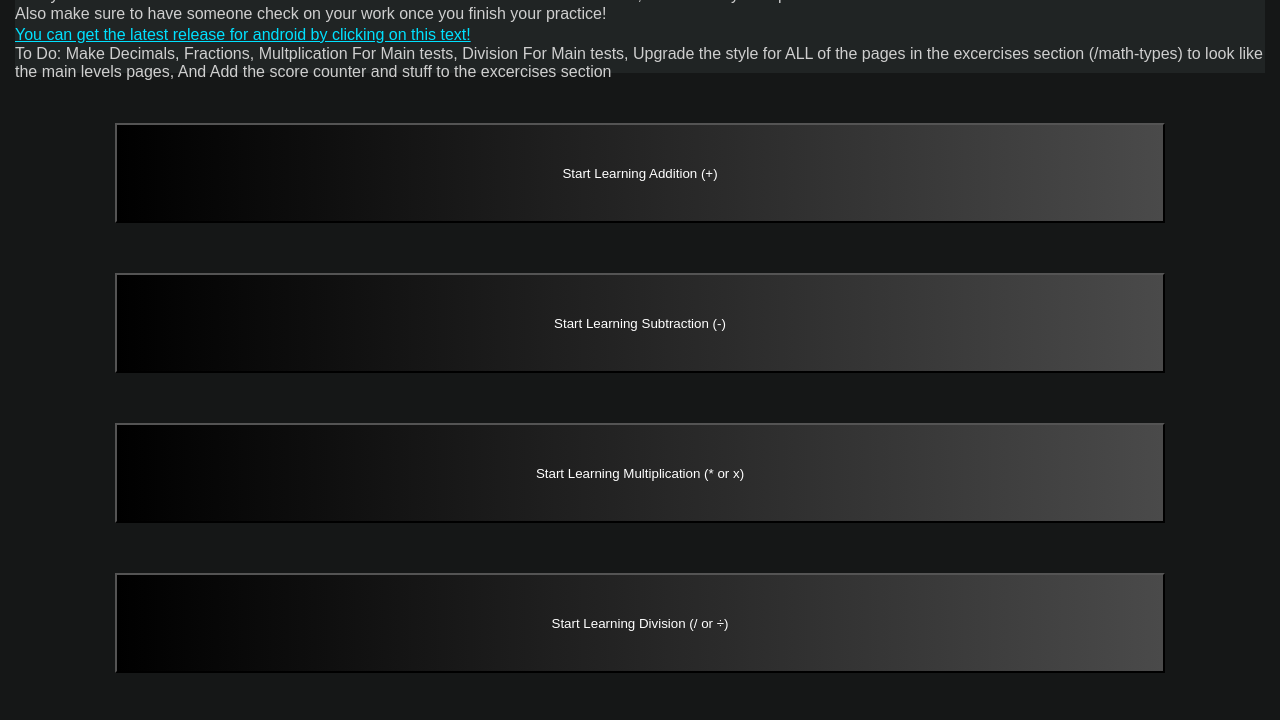
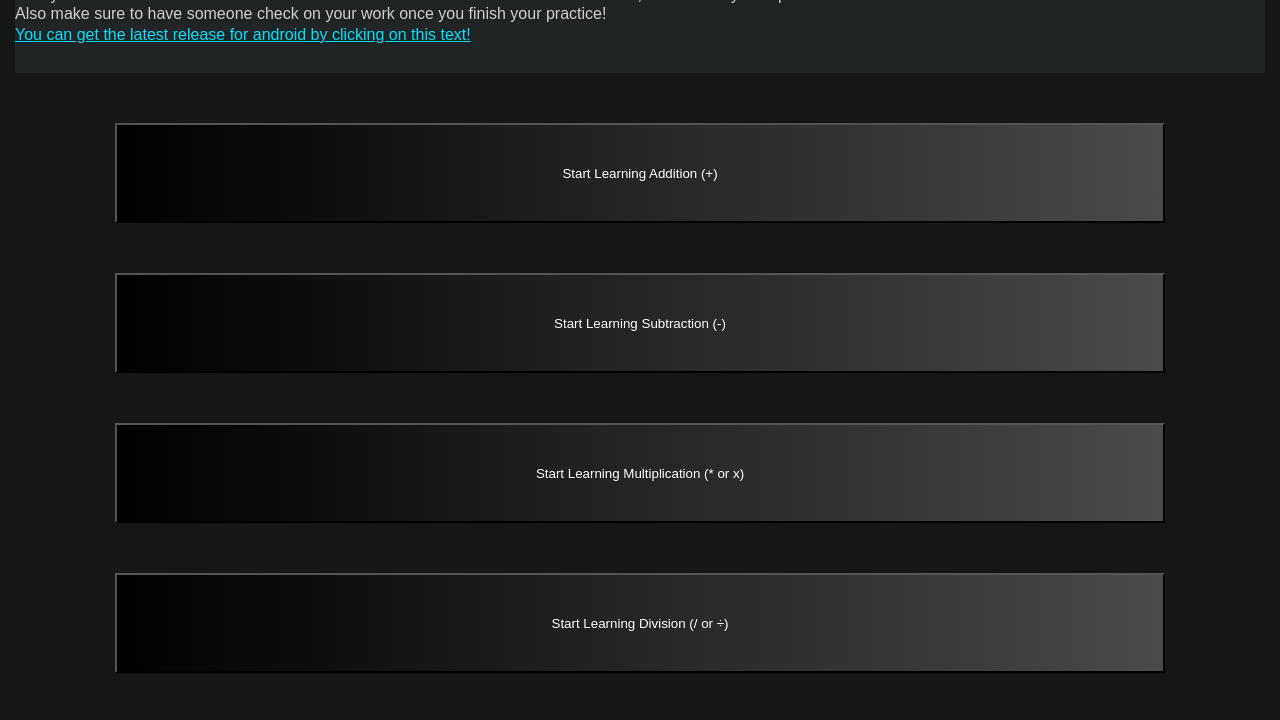
Before and after one commit to Mathy-learning/Mathy-learning, a website: page public/index.html in a window 1280 px wide. Shown: the part 60-780 px from the top of the page. Drawn offline with Linux system fonts and the light colour scheme.

Commit message:
get rid of to do

```diff
--- a/public/index.html
+++ b/public/index.html
@@ -15,7 +15,6 @@
     <p>Mathy+-= is a FREE math website made for children who are in need to learn their math, or want to try to improve with their math skills.</p>
     <p>Also make sure to have someone check on your work once you finish your practice!</p>
     <a href="https://github.com/Mathy-learning/Mathy-learning.github.io/releases/latest" target="_blank">You can get the latest release for android by clicking on this text!</a>
-    <p>To Do: Make Decimals, Fractions, Multplication For Main tests,  Division For Main tests, Upgrade the style for ALL of the pages in the excercises section (/math-types) to look like the main levels pages, And Add the score counter and stuff to the excercises section</p>
 </div>
 
 
```
Also changed, not shown: 1 other file.
